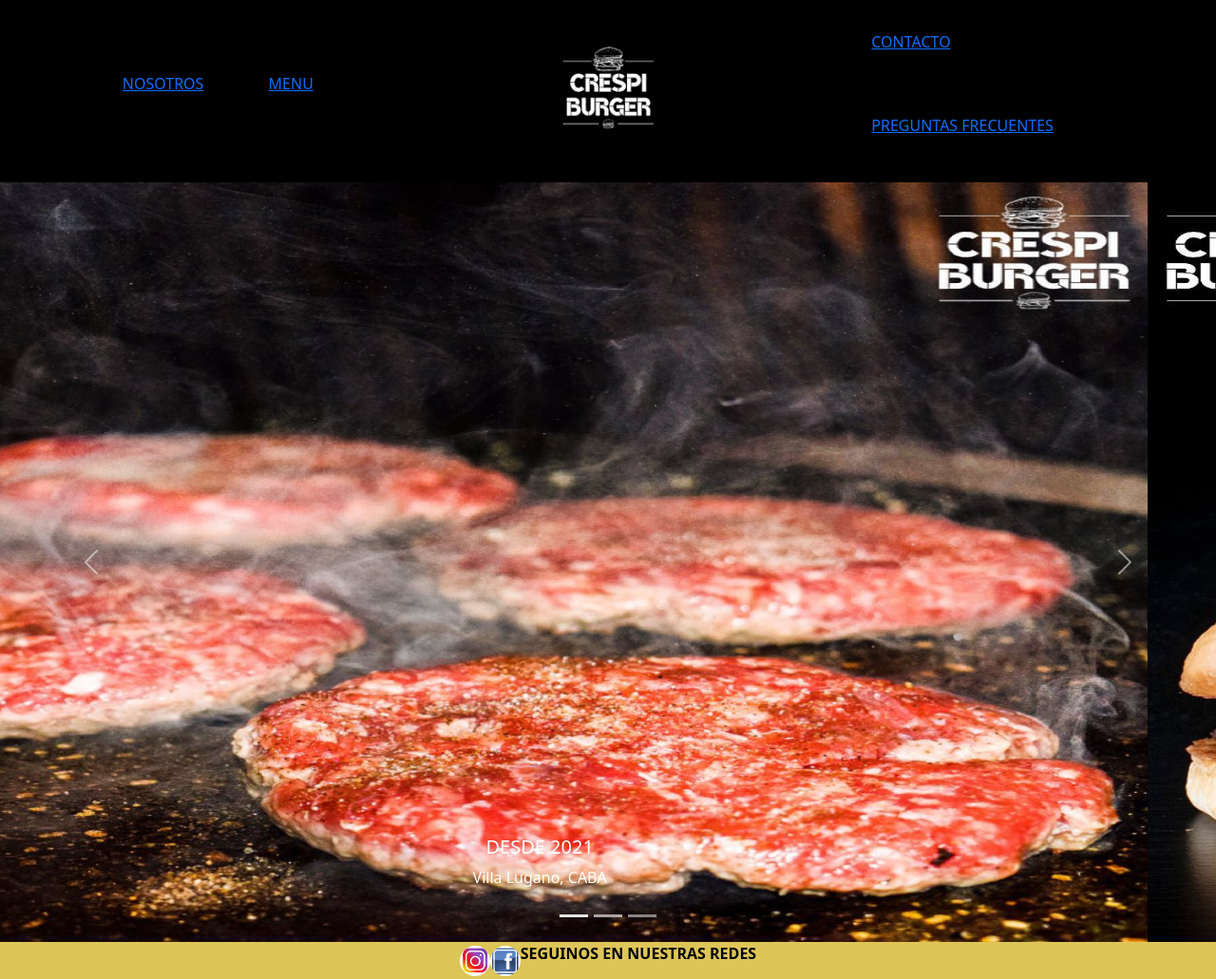
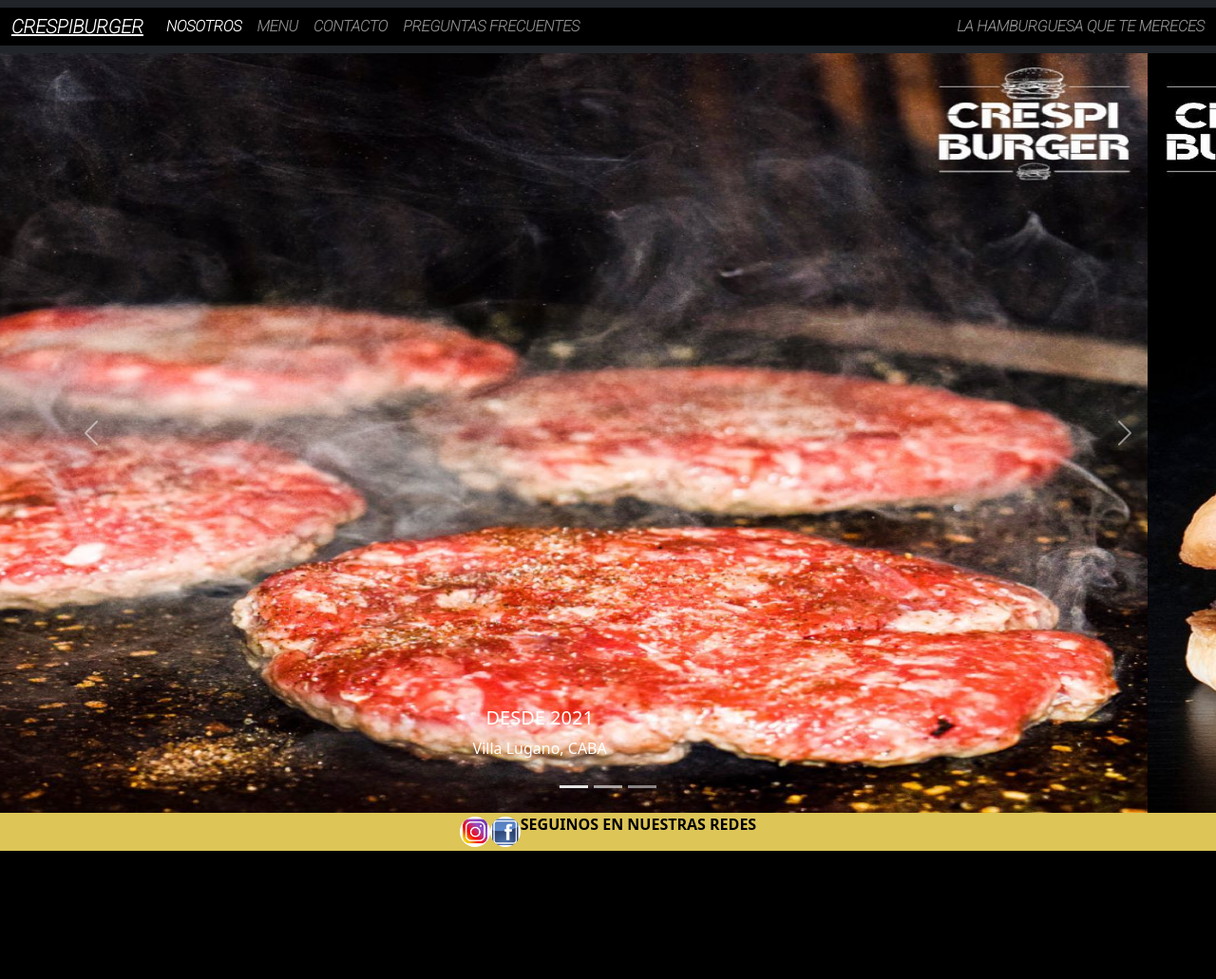
Before and after one commit to lucast04/crespiburger.torre, a plain HTML site: page index.html in a window 1280 px wide. Shown: the whole page at 95% size. After the commit the page ends 896 px from the top, so only its background shows below. Drawn offline with nearby package versions, Linux system fonts and the light colour scheme.

Commit message:
rama_bootrstap

```diff
--- a/css/style.css
+++ b/css/style.css
@@ -21,7 +21,19 @@ h2{
 }
 
 /*header*/
-header{
+.container-fluid {
+    background-color: black;
+    font-family: 'Roboto', sans-serif;
+    text-transform: uppercase;
+    font-weight: bold;
+}
+
+.navbar-brand {
+    text-decoration: underline;
+}
+
+
+/*header{
     width: 100%;
     display: grid;
     grid-template-columns: repeat(3, 1fr);
@@ -58,7 +70,7 @@ header{
     padding: 1rem;
     margin: 1rem;
     display: inline-block;
-}
+}*/
 /*body*/
 
 body{
@@ -69,35 +81,6 @@ body{
 main{
     grid-area: main;
 }
-/*.main_index{
-    display: grid;
-    grid-template-columns: repeat(3, 3fr);
-    grid-template-rows: repeat(2, 1fr);
-    grid-template-areas:
-    "fondo1 fondo2 fondo3"
-    "article article article";
-}
-.fondo1{
-    grid-area: fondo1;
-}
-.fondo2{
-    grid-area: fondo2;
-}
-
-.fondo3{
-    grid-area: fondo3;
-}
-
-.fondo{
-    display: flex;
-    justify-content: space-evenly;
-}
-
-.main_img{
-    width: 25rem;
-    height: 25rem;
-    border-radius: 3rem;
-}*/
 
 .carousel-item img{
     width: 100%;
--- a/index.html
+++ b/index.html
@@ -16,24 +16,33 @@
 </head>
 <body>
     <header>
-            <!--primer parte del nav-->
-            <nav class="nav1">
-                <ul>
-                    <li><a href="./html/sobrenosotros.html">Nosotros</a></li>
-                    <li><a href="./html/menu.html">Menu</a></li>
+        <nav class="navbar navbar-expand-lg navbar-dark bg-dark">
+            <div class="container-fluid">
+              <a class="navbar-brand" href="#">CRESPIBURGER</a>
+              <button class="navbar-toggler" type="button" data-bs-toggle="collapse" data-bs-target="#navbarText" aria-controls="navbarText" aria-expanded="false" aria-label="Toggle navigation">
+                <span class="navbar-toggler-icon"></span>
+              </button>
+              <div class="collapse navbar-collapse" id="navbarText">
+                <ul class="navbar-nav me-auto mb-2 mb-lg-0">
+                  <li class="nav-item">
+                    <a class="nav-link active" aria-current="page" href="html/sobrenosotros.html">NOSOTROS</a>
+                  </li>
+                  <li class="nav-item">
+                    <a class="nav-link" href="html/menu.html">menu</a>
+                  </li>
+                  <li class="nav-item">
+                    <a class="nav-link" href="html/contacto.html">contacto</a>
+                  </li>
+                  <li class="nav-item">
+                    <a class="nav-link" href="html/preguntasfrecuentes.html">Preguntas frecuentes</a>
+                  </li>
                 </ul>
-            </nav>
-            <!--imagen crb centrado-->
-            <div>
-                <img src="./img/crb.jpg" class="imgcrb" alt="logo crespiburger">
+                <span class="navbar-text">
+                  La hamburguesa que te mereces
+                </span>
+              </div>
             </div>
-            <!--segunda parte del nav-->
-            <nav class="nav2">
-                <ul>
-                    <li><a href="./html/contacto.html">Contacto</a></li>
-                    <li><a href="./html/preguntasfrecuentes.html">Preguntas Frecuentes</a></li>
-                </ul>
-            </nav>
+          </nav>
     </header>
 
 <!--main-->
```
